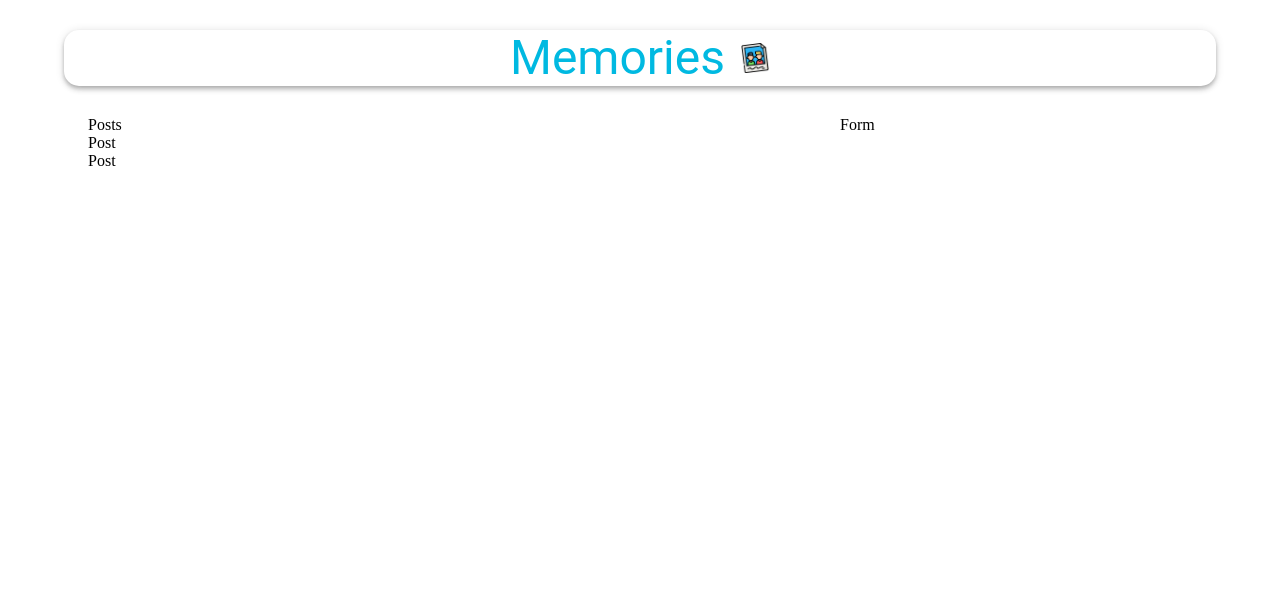
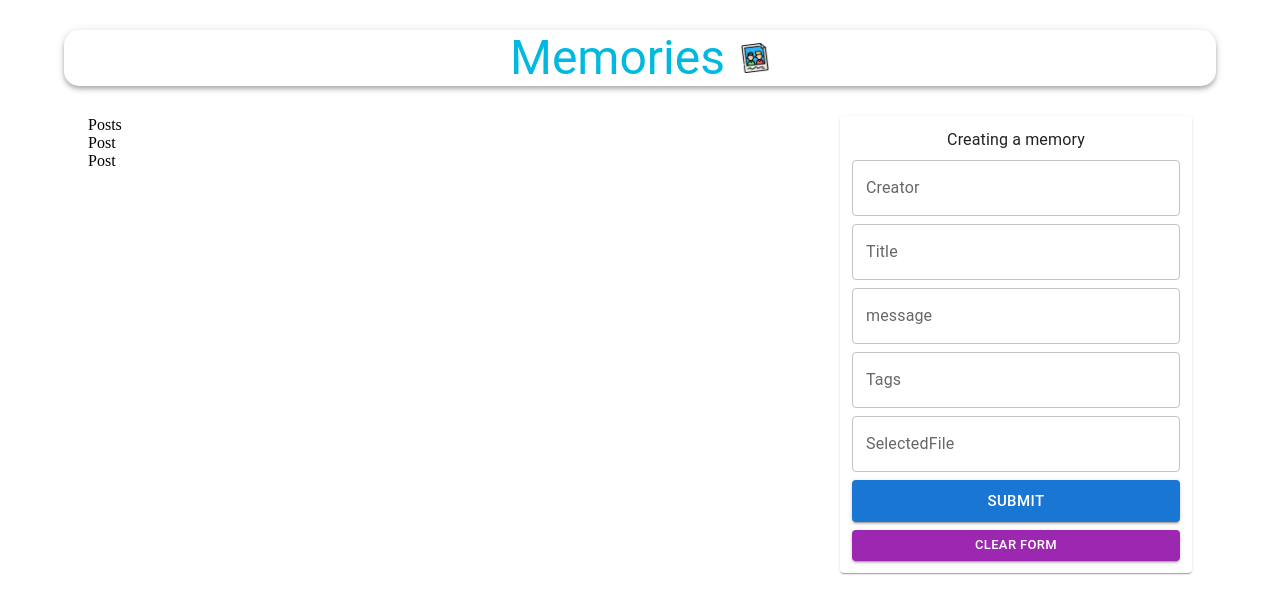
Before and after one commit to ndikumanaisaie/Memories, a React (Create React App) app: page / in a window 1280 px wide. Shown: the top 614 px of the page. Built offline with nearby package versions, Linux system fonts and the light colour scheme; the HTML template or start-up script is replaced by a standard one.

Commit message:
Correct the error in mongoDb

```diff
--- a/package.json
+++ b/package.json
@@ -53,6 +53,7 @@
     "process": "^0.11.10",
     "react": "^18.2.0",
     "react-dom": "^18.2.0",
+    "react-file-base64": "^1.0.3",
     "react-horizontal-scrolling-menu": "^3.1.0",
     "react-icons": "^4.2.0",
     "react-loader-spinner": "^5.1.5",
@@ -67,7 +68,7 @@
   "scripts": {
     "format": "prettier-eslint --eslint-config-path ./.eslintrc.js --write '**/*.js'",
     "lint": "eslint . --ext .js .jsx",
-    "build": "webpack serve --open",
+    "build": "webpack --config webpack.config.js",
     "start": "npm run build && nodemon src/server/index.js",
     "client": "webpack-dev-server --mode development --devtool inline-source-map --hot",
     "server": "nodemon src/server/index.js",
--- a/src/client/components/Form/Form.jsx
+++ b/src/client/components/Form/Form.jsx
@@ -1,8 +1,45 @@
 /* eslint-disable no-unused-vars */
-import React from 'react';
+import React, { useState } from 'react';
+import { useSelector, useDispatch } from 'react-redux';
+import {
+	TextField, Button, Typography, Paper,
+} from '@mui/material';
 
-const Form = () => (
-	<div>Form</div>
-);
+import './styles.css';
+import { addNewPost } from '../../features/posts/postsSlice.js';
+
+const Form = () => {
+	const [postData, setPostData] = useState({
+		creator: '', title: '', message: '', tags: '', selectedFile: '',
+	});
+
+	const posts = useSelector((store) => store.posts);
+
+	const dispatch = useDispatch();
+
+	const handleSubmit = async (e) => {
+		e.preventDefault();
+		await dispatch(addNewPost(postData)).unwrap();
+	};
+
+	const clear = () => {
+
+	};
+
+	return (
+		<Paper className="paper">
+			<form autoComplete='off' noValidate className="form" onSubmit={handleSubmit}>
+				<Typography>Creating a memory</Typography>
+				<TextField name="creator" variant="outlined" label="Creator" fullWidth value={postData.creator} onChange={ (e) => setPostData({ ...postData, creator: e.target.value })} />
+				<TextField name="title" variant="outlined" label="Title" fullWidth value={postData.title} onChange={ (e) => setPostData({ ...postData, title: e.target.value })} />
+				<TextField name="message" variant="outlined" label="message" fullWidth value={postData.message} onChange={ (e) => setPostData({ ...postData, message: e.target.value })} />
+				<TextField name="tags" variant="outlined" label="Tags" fullWidth value={postData.tags} onChange={ (e) => setPostData({ ...postData, tags: e.target.value })} />
+				<TextField name="selectedFile" variant="outlined" label="SelectedFile" fullWidth value={postData.selectedFile} onChange={ (e) => setPostData({ ...postData, selectedFile: e.target.value })} />
+				<Button className="btn-submit" variant="contained" color="primary" size="large" type="submit" fullWidth>Submit</Button>
+				<Button variant="contained" color="secondary" size="small" onClick={clear} fullWidth>Clear form</Button>
+			</form>
+		</Paper>
+	);
+};
 
 export default Form;
--- /dev/null
+++ b/src/client/components/Form/styles.css
@@ -0,0 +1,14 @@
+.paper {
+  padding: 12px;
+}
+
+.form {
+  display: flex;
+  flex-wrap: wrap;
+  justify-content: center;
+  gap: 8px;
+}
+
+.btn-submit {
+  margin-bottom: 10;
+}
--- a/src/client/features/posts/postsSlice.js
+++ b/src/client/features/posts/postsSlice.js
@@ -1,27 +1,31 @@
 import { createSlice, createAsyncThunk } from '@reduxjs/toolkit';
+// import axios from 'axios';
 import { fetchPosts, createPost } from '../../api/index.js';
 
-export const getPosts = createAsyncThunk('posts/fetchPosts', async () => {
-	const response = await fetchPosts();
-	return response.data;
-});
-
-export const addNewPost = createAsyncThunk(
-	'posts/createPosts',
-	// The payload creator receives the partial `{creator, title, message, tags:[], selectedFile}`
-	async (initialPost) => {
-		// save the new post to the database
-		const response = await createPost(initialPost);
-		// The response from the database will include the complete object and assigned unique ID's
-		return response.data;
-	},
-);
+// const url = 'http://localhost:5000/posts';
 
 const initialState = {
 	posts: [],
 	isLoading: true,
 	error: null,
 };
+
+export const getPosts = createAsyncThunk('posts/getPosts', async () => {
+	const response = await fetchPosts();
+	return response.data;
+});
+
+export const addNewPost = createAsyncThunk(
+	'posts/addNewPost',
+	// The payload creator receives the partial `{creator, title, message, tags:[], selectedFile}`
+	async (newPost) => {
+		// save the new post to the database
+		const response = await createPost(newPost);
+
+		// The response from the database will include the complete object and assigned unique ID's
+		return response.data;
+	},
+);
 
 const postsSlice = createSlice({
 	name: 'posts',
@@ -42,6 +46,7 @@ const postsSlice = createSlice({
 				state.error = action.error.message;
 			})
 			.addCase(addNewPost.fulfilled, (state, action) => {
+				console.log(action.payload);
 				state.posts.push(action.payload);
 			});
 	},
--- a/src/client/index.js
+++ b/src/client/index.js
@@ -11,7 +11,7 @@ import postsReducer from './features/posts/postsSlice.js';
 
 const store = configureStore({
 	reducer: {
-		post: postsReducer,
+		posts: postsReducer,
 	},
 });
 const root = createRoot(document.getElementById('root'));
--- a/src/server/index.js
+++ b/src/server/index.js
@@ -34,6 +34,8 @@ const app = express();
 
 app.use(express.static(path.resolve(process.cwd(), 'dist')));
 
+app.use(express.json());
+
 app.use('/posts', postRoute);
 
 app.use(bodyParser.json({ limit: '30mb', extended: true }));
```
Also changed, not shown: src/server/controllers/posts.js (+23 -4 lines), src/server/models/postMessage.js (+20 -5 lines), 7 other files (tests, documents, lock files or other folders).
